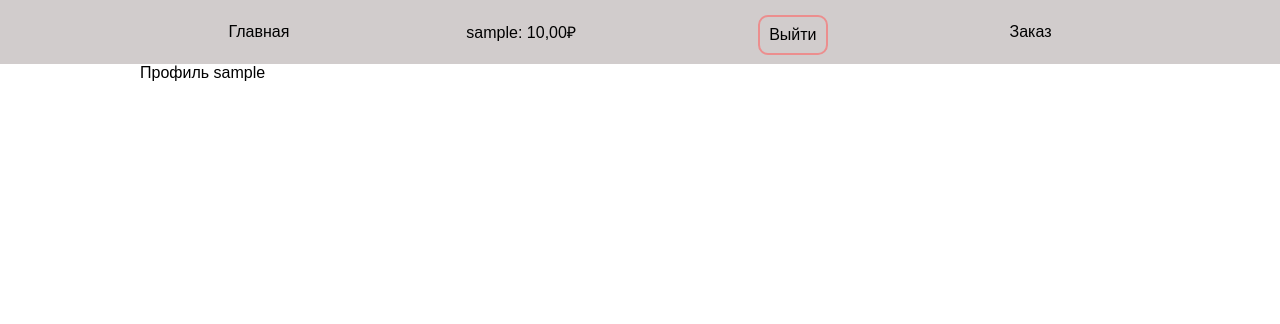
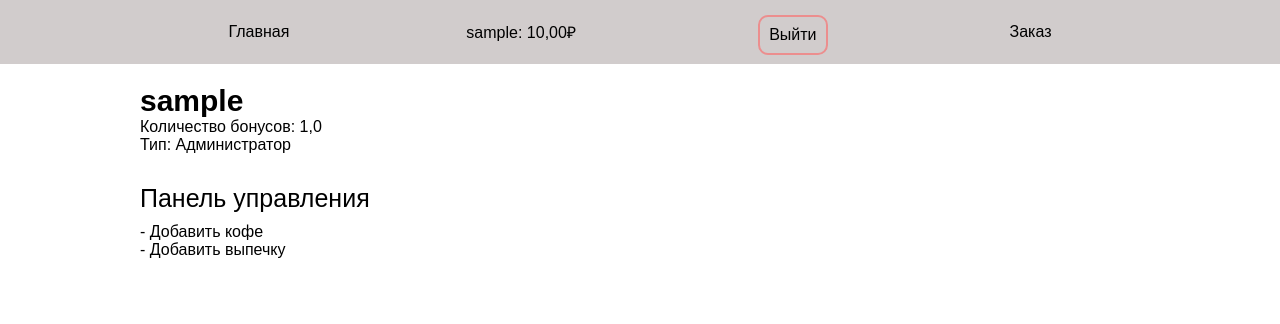
Before and after one commit to gh0sthck/learning-practice-django, a Django app: page /account/profile/1 in a window 1280 px wide. Shown: the top 324 px of the page. Run offline with Django 5.2, Linux system fonts and the light colour scheme; tables that the repository leaves empty hold one stand-in row (values such as "Sample post").

Commit message:
profile update

```diff
--- a/templates/user_profile.html
+++ b/templates/user_profile.html
@@ -5,5 +5,16 @@
 {% endblock title %}
 
 {% block main %}
-<h1>Профиль {{ user.username }}</h1>
+<div class="profile">
+    <h1 class="title">{{ user.username }}</h1>
+    <p>Количество бонусов: {{ user.bonus }}</p>
+    <p>
+        Тип: {% if user.is_superuser %}Администратор {% elif user.is_barista %} Бариста {% else %} Клиент {% endif %}
+    </p>
+    {% if user.is_superuser %}
+    <h3 class="sub_title">Панель управления</h3>
+    <p>- <a href={% url 'add_coffee' %}>Добавить кофе</a></p>
+    <p>- <a href={% url 'add_food' %}>Добавить выпечку</a></p>
+    {% endif %}
+</div>
 {% endblock main %}
```
